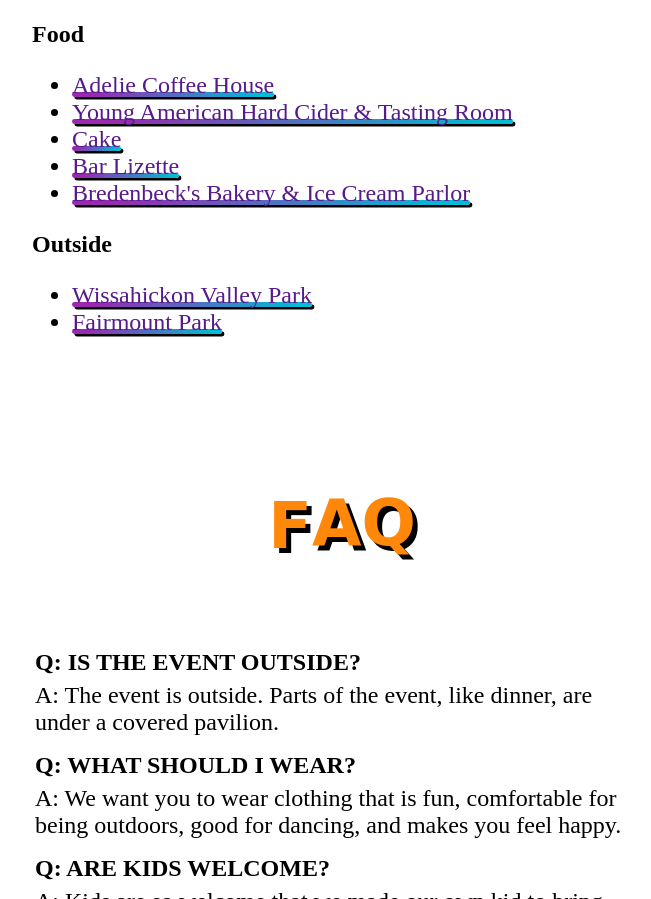
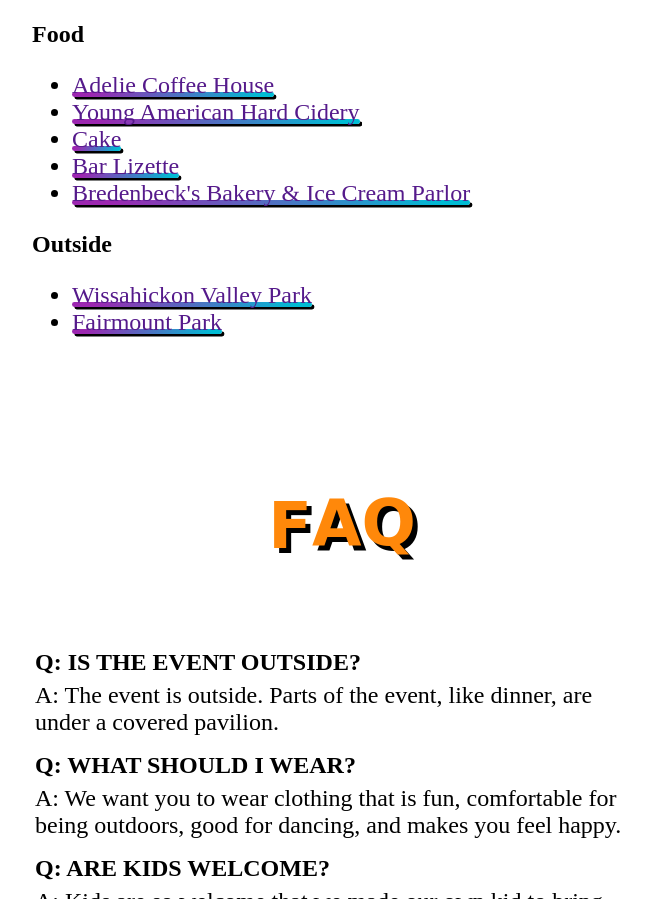
Before and after one commit to di/dustinandsheadotcom.biz, a plain HTML site: page index.html in a window 1280 px wide. Shown: the part 2879-3778 px from the top of the page, without its empty margins (298-949 px from the left). Drawn offline with Linux system fonts and the light colour scheme; a web font is replaced by a local one.

Commit message:
Shorten Young

```diff
--- a/index.html
+++ b/index.html
@@ -86,7 +86,7 @@
       <b>Food</b>
       <ul>
         <li><a href="https://maps.app.goo.gl/jS8Q9DGYu8f5igG48">Adelie Coffee House</a></li>
-        <li><a href="https://maps.app.goo.gl/qSzNaYimuFGH6ikbA">Young American Hard Cider & Tasting Room</a></li>
+        <li><a href="https://maps.app.goo.gl/qSzNaYimuFGH6ikbA">Young American Hard Cidery</a></li>
         <li><a href="https://maps.app.goo.gl/7jsBoJdcEpDfkfwKA">Cake</a></li>
         <li><a href="https://maps.app.goo.gl/KvHjJQiv45RzTBpa6">Bar Lizette</a></li>
         <li><a href="https://maps.app.goo.gl/doHDh9AXWTQVp7mCA">Bredenbeck's Bakery & Ice Cream Parlor</a></li>
```
